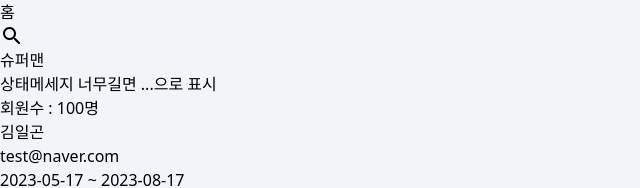
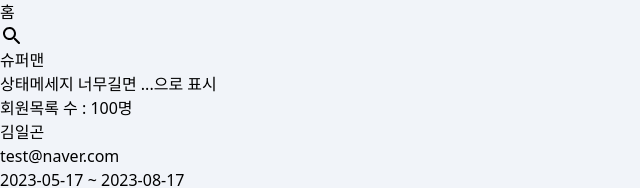
Before and after one commit to Pocket-PT/frontend-repo, a Next.js app: page / in a window 1280 px wide. Shown: the top 188 px of the page, without its empty margins (0-640 px from the left). Built offline with nearby package versions, Linux system fonts and the light colour scheme.

Commit message:
test: github actions test

```diff
--- a/src/app/page.tsx
+++ b/src/app/page.tsx
@@ -14,7 +14,7 @@ export default function Home() {
       <MyProfile />
       <div className="w-full h-[1px] mt-4 mb-4 bg-lightGray"></div>
       <div className="ml-4 text-[12px] text-darkGray mb-4">
-        회원수 : {customerList.length}명
+        회원목록 수 : {customerList.length}명
       </div>
       <Scrollbars autoHeight autoHeightMin="73vh" autoHide>
         {customerList.map((customer) => (
```
